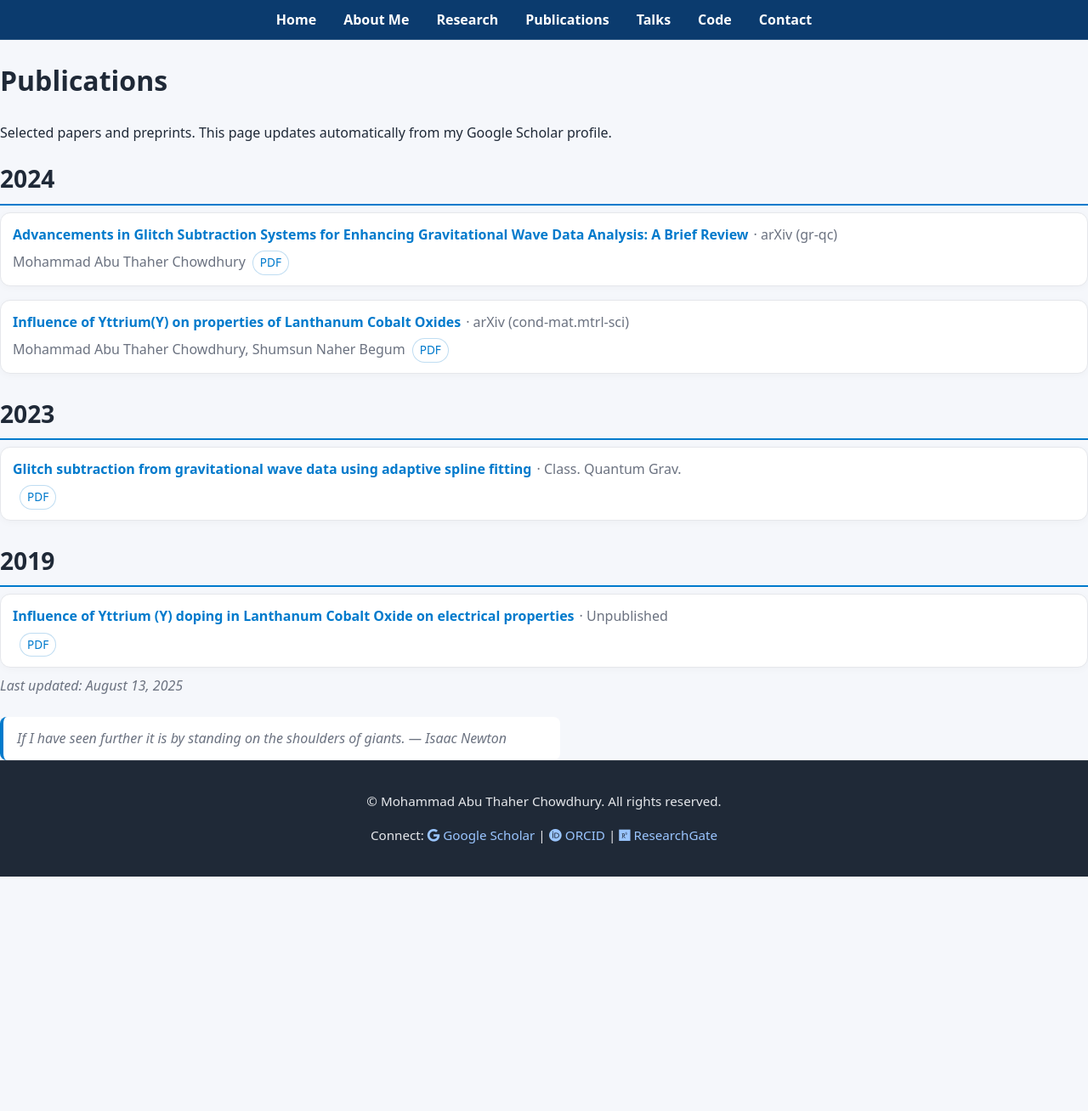
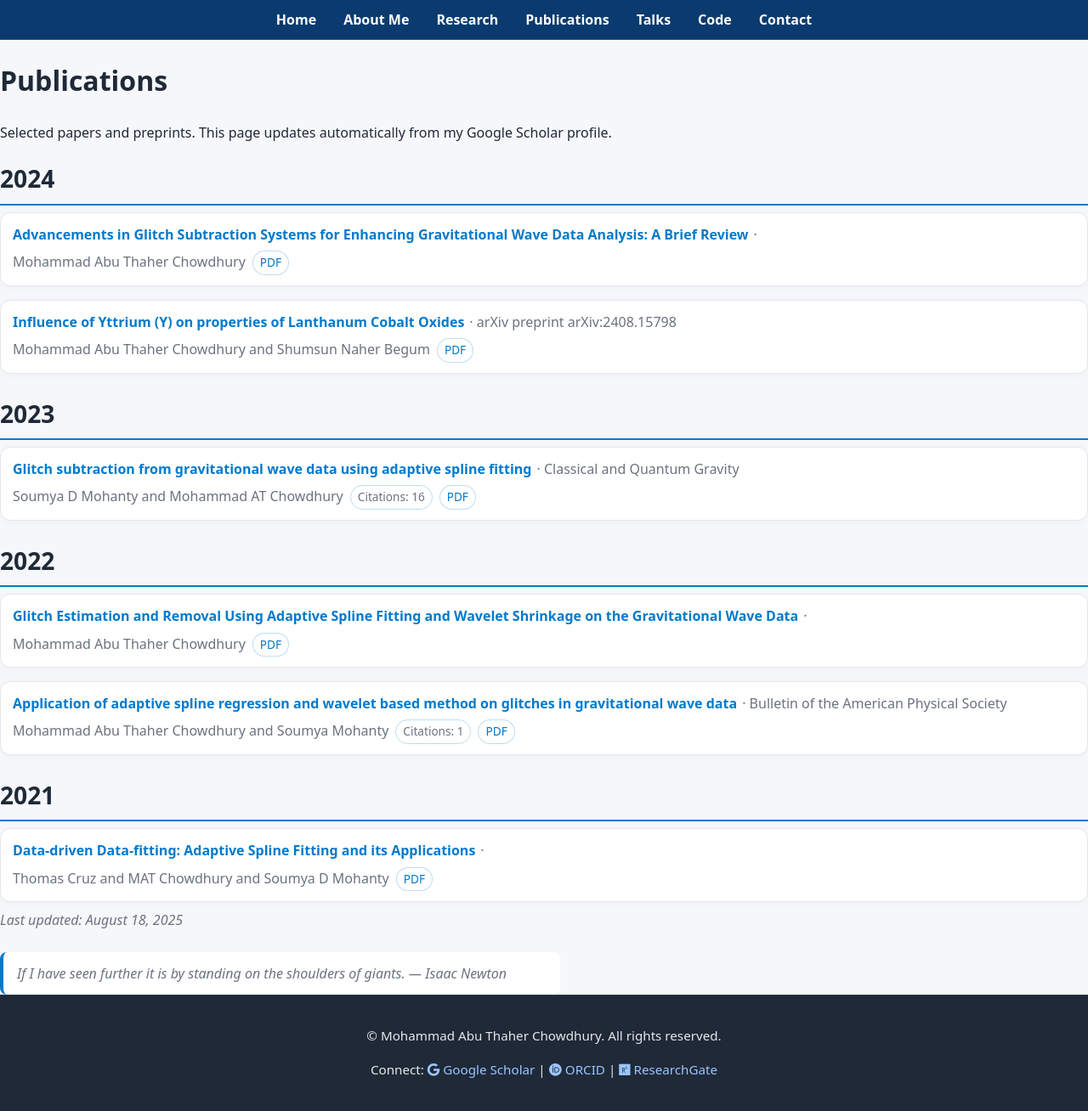
Before and after one commit to matc-thaher/website, a Jekyll site: the page built from publications.md, in a window 1280 px wide and 1308 px high. Shown: the whole window at 85% size. Built offline with Jekyll 4.4.1, drawn with Linux system fonts in a browser that asks for light colours.

Commit message:
chore: update publications from Google Scholar

```diff
--- a/_data/scholar.json
+++ b/_data/scholar.json
@@ -1,59 +1,59 @@
 {
-  "updated": "2025-08-13T21:30:58.305033Z",
+  "updated": "2025-08-18T04:00:17.242425Z",
   "publications": [
     {
-      "title": "Influence of Yttrium(Y) on properties of Lanthanum Cobalt Oxides",
-      "authors": "Mohammad Abu Thaher Chowdhury, Shumsun Naher Begum",
-      "year": 2024,
-      "venue": "arXiv (cond-mat.mtrl-sci)",
-      "url": "http://arxiv.org/abs/2408.15798v1",
-      "pdf_url": "http://arxiv.org/pdf/2408.15798v1",
-      "doi": "",
-      "citations": 0,
-      "source": [
-        "arxiv"
-      ]
+      "title": "Glitch subtraction from gravitational wave data using adaptive spline fitting",
+      "authors": "Soumya D Mohanty and Mohammad AT Chowdhury",
+      "year": 2023,
+      "venue": "Classical and Quantum Gravity",
+      "url": "https://iopscience.iop.org/article/10.1088/1361-6382/acd0fe/meta",
+      "pdf_url": "",
+      "citations": 16
     },
     {
-      "title": "Advancements in Glitch Subtraction Systems for Enhancing Gravitational\n  Wave Data Analysis: A Brief Review",
+      "title": "Application of adaptive spline regression and wavelet based method on glitches in gravitational wave data",
+      "authors": "Mohammad Abu Thaher Chowdhury and Soumya Mohanty",
+      "year": 2022,
+      "venue": "Bulletin of the American Physical Society",
+      "url": "https://meetings.aps.org/Meeting/TSF22/Session/F05.5",
+      "pdf_url": "",
+      "citations": 1
+    },
+    {
+      "title": "Influence of Yttrium (Y) on properties of Lanthanum Cobalt Oxides",
+      "authors": "Mohammad Abu Thaher Chowdhury and Shumsun Naher Begum",
+      "year": 2024,
+      "venue": "arXiv preprint arXiv:2408.15798",
+      "url": "https://arxiv.org/abs/2408.15798",
+      "pdf_url": "",
+      "citations": 0
+    },
+    {
+      "title": "Advancements in Glitch Subtraction Systems for Enhancing Gravitational Wave Data Analysis: A Brief Review",
       "authors": "Mohammad Abu Thaher Chowdhury",
       "year": 2024,
-      "venue": "arXiv (gr-qc)",
-      "url": "http://arxiv.org/abs/2406.01318v1",
-      "pdf_url": "http://arxiv.org/pdf/2406.01318v1",
-      "doi": "10.48550/ARXIV.2406.01318",
-      "citations": 0,
-      "source": [
-        "arxiv",
-        "orcid"
-      ]
+      "venue": "",
+      "url": "https://arxiv.org/abs/2406.01318",
+      "pdf_url": "",
+      "citations": 0
     },
     {
-      "title": "Glitch subtraction from gravitational wave data using adaptive spline fitting",
-      "authors": "",
-      "year": 2023,
-      "venue": "Class. Quantum Grav.",
-      "url": "https://doi.org/10.1088/1361-6382/acd0fe",
+      "title": "Glitch Estimation and Removal Using Adaptive Spline Fitting and Wavelet Shrinkage on the Gravitational Wave Data",
+      "authors": "Mohammad Abu Thaher Chowdhury",
+      "year": 2022,
+      "venue": "",
+      "url": "https://search.proquest.com/openview/7f68a2c9fc2972f4eb08e0d1a8fcbd2e/1?pq-origsite=gscholar&cbl=18750&diss=y",
       "pdf_url": "",
-      "doi": "10.1088/1361-6382/acd0fe",
-      "citations": 0,
-      "source": [
-        "crossref",
-        "orcid"
-      ]
+      "citations": 0
     },
     {
-      "title": "Influence of Yttrium (Y) doping in Lanthanum Cobalt Oxide on electrical properties",
-      "authors": "",
-      "year": 2019,
-      "venue": "Unpublished",
-      "url": "https://rgdoi.net/10.13140/RG.2.2.31831.07841",
+      "title": "Data-driven Data-fitting: Adaptive Spline Fitting and its Applications",
+      "authors": "Thomas Cruz and MAT Chowdhury and Soumya D Mohanty",
+      "year": 2021,
+      "venue": "",
+      "url": "https://repositories.lib.utexas.edu/items/fd04b32c-04dd-4d45-ad74-d6f5b4f2b174",
       "pdf_url": "",
-      "doi": "10.13140/RG.2.2.31831.07841",
-      "citations": 0,
-      "source": [
-        "orcid"
-      ]
+      "citations": 0
     }
   ]
 }
```
